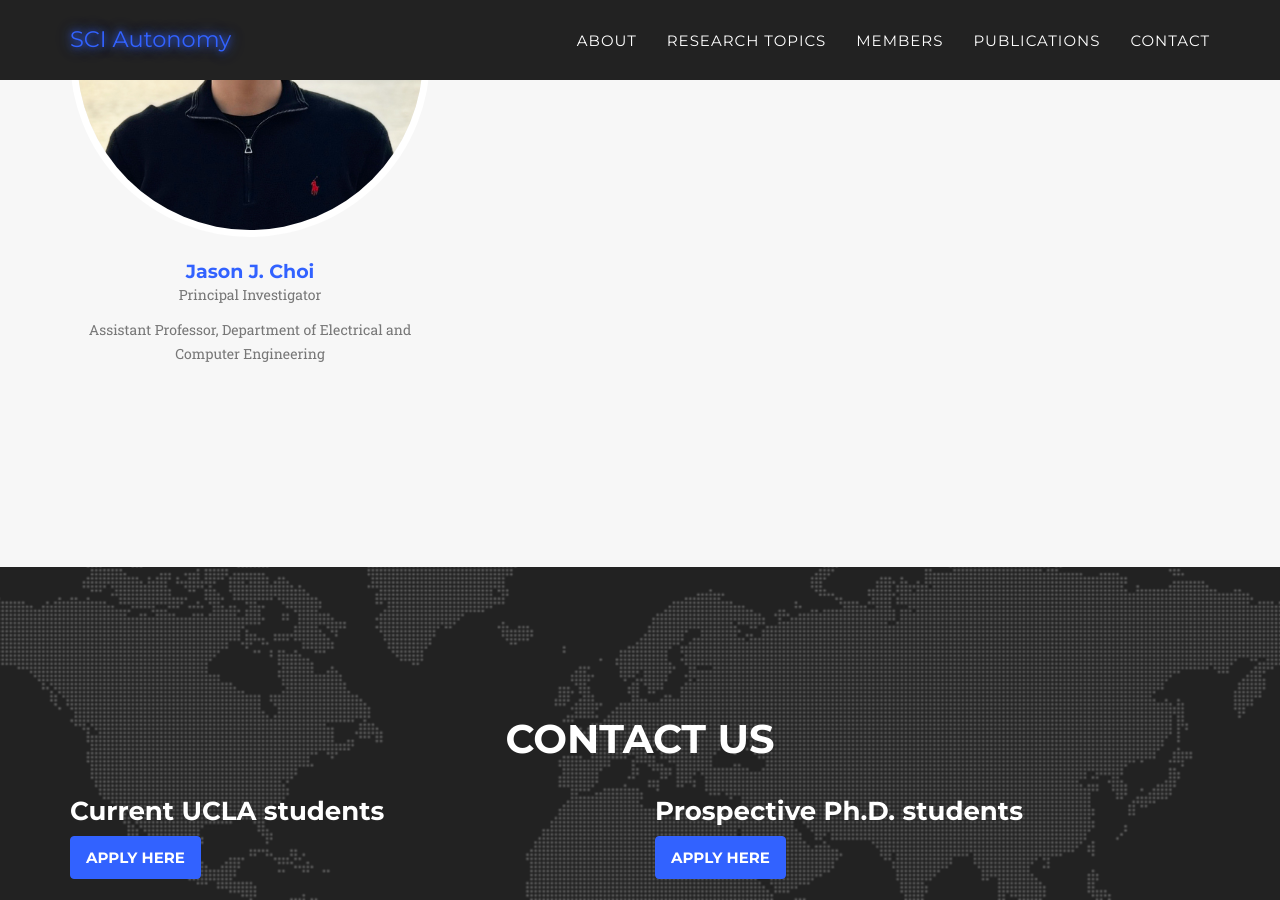
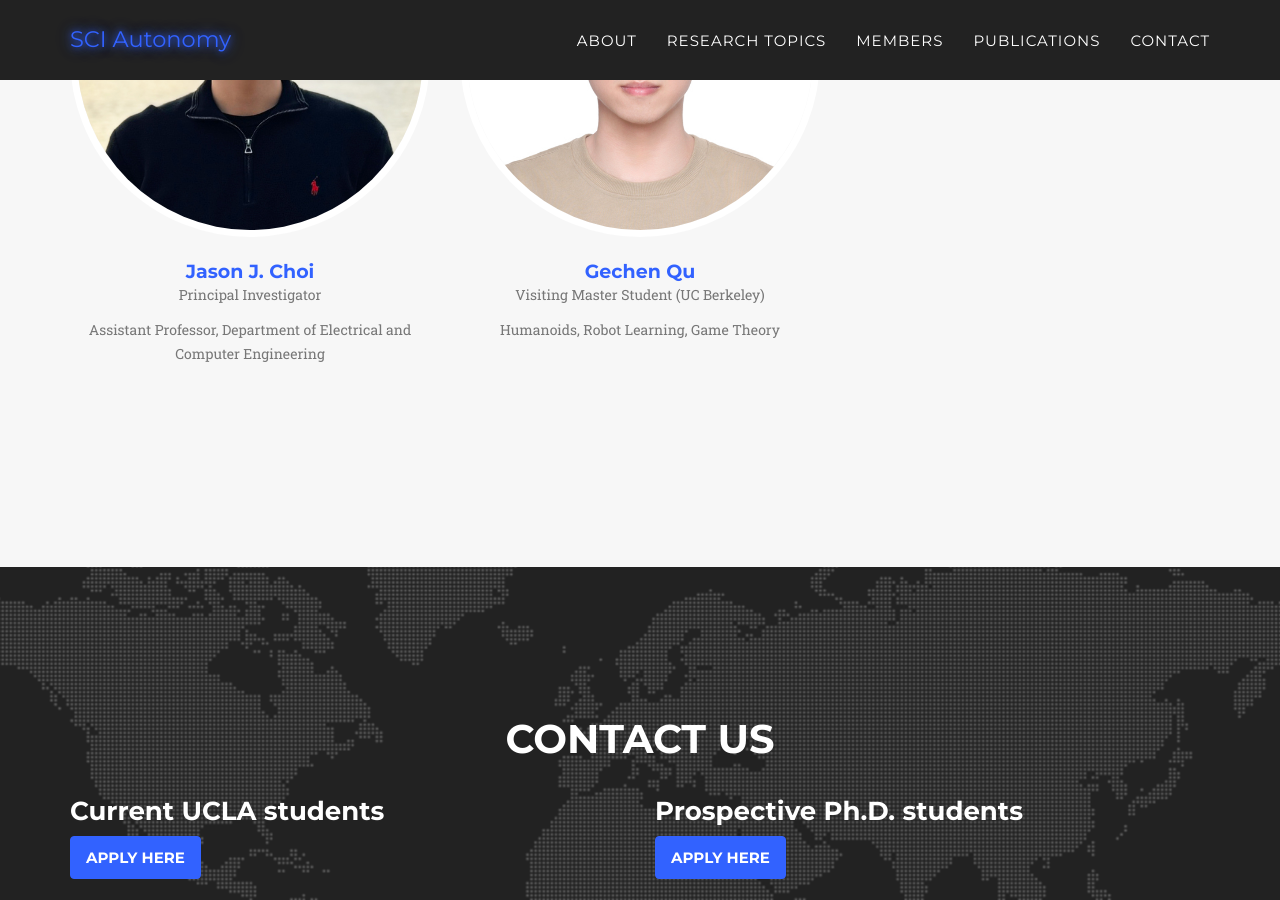
Before and after one commit to ChoiJangho/sci_autonomy_lab_website, a Jekyll site: the page built from index.html, in a window 1280 px wide and 900 px high, scrolled down 5569 px. Built offline with Jekyll 4.4.1, drawn with Linux system fonts in a browser that asks for light colours; some web fonts are replaced.

Commit message:
add Gechen.

```diff
--- a/_config.yml
+++ b/_config.yml
@@ -14,7 +14,11 @@ people:
   position: Principal Investigator
   description: "Assistant Professor, Department of Electrical and Computer Engineering"
   website: "https://jay-choi.me/"
-
+- name: Gechen Qu
+  pic: gechen
+  position: Visiting Master Student (UC Berkeley)
+  description: "Humanoids, Robot Learning, Game Theory"
+  website: ""
 # Social networks usernames (many more available: google-plus, flickr, dribbble, pinterest, instagram, tumblr, linkedin, etc.)
 social:
   - title: github
```
Also changed, not shown: img/team/gechen.jpg (added).
